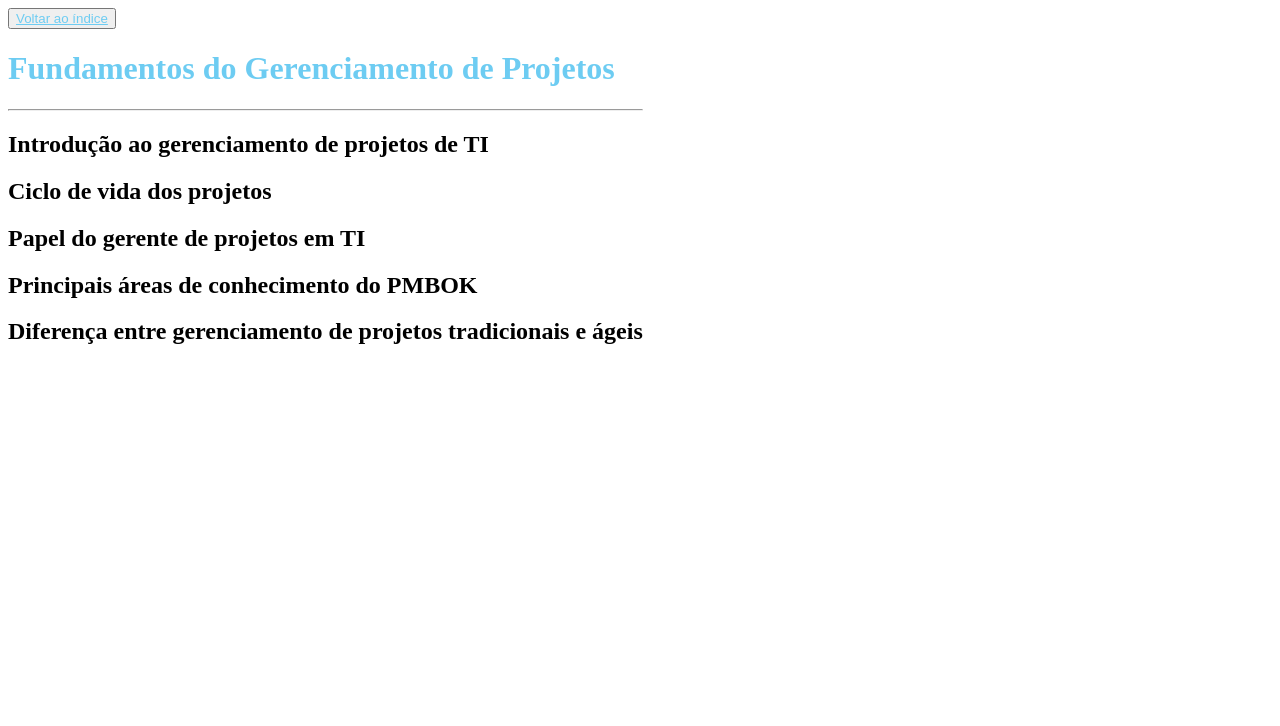
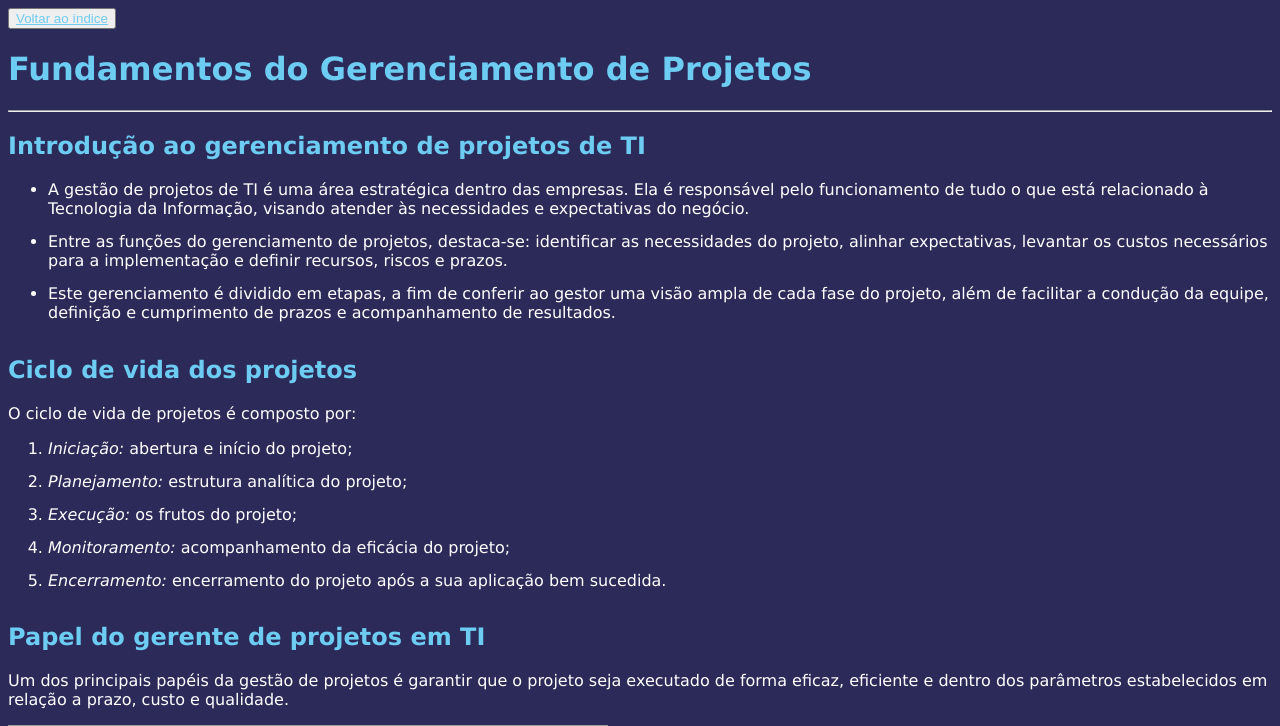
Before and after one commit to gabrel-dias/Web, a PHP site: page /modulo_1.html in a window 1280 px wide. Shown: the top 726 px of the page. Before the commit the page ends 344 px from the top, so only its background shows below. Run offline with PHP 8.4, Linux system fonts and the light colour scheme; grey boxes are pictures that could not be loaded.

Commit message:
quase terminando o modulo_1

```diff
--- a/CDL/Trabalho Projetos de TI/modulo_1.html
+++ b/CDL/Trabalho Projetos de TI/modulo_1.html
@@ -12,9 +12,94 @@
     <hr />
 
     <h2>Introdução ao gerenciamento de projetos de TI</h2>
+    <ul>
+      <li>
+        A gestão de projetos de TI é uma área estratégica dentro das empresas.
+        Ela é responsável pelo funcionamento de tudo o que está relacionado à
+        Tecnologia da Informação, visando atender às necessidades e expectativas
+        do negócio.
+      </li>
+      <li>
+        Entre as funções do gerenciamento de projetos, destaca-se: identificar
+        as necessidades do projeto, alinhar expectativas, levantar os custos
+        necessários para a implementação e definir recursos, riscos e prazos.
+      </li>
+      <li>
+        Este gerenciamento é dividido em etapas, a fim de conferir ao gestor uma
+        visão ampla de cada fase do projeto, além de facilitar a condução da
+        equipe, definição e cumprimento de prazos e acompanhamento de
+        resultados.
+      </li>
+    </ul>
+
     <h2>Ciclo de vida dos projetos</h2>
+    <p>O ciclo de vida de projetos é composto por:</p>
+    <ol>
+      <li><em>Iniciação:</em> abertura e início do projeto;</li>
+      <li><em>Planejamento:</em> estrutura analítica do projeto;</li>
+      <li><em>Execução:</em> os frutos do projeto;</li>
+      <li><em>Monitoramento:</em> acompanhamento da eficácia do projeto;</li>
+      <li>
+        <em>Encerramento:</em> encerramento do projeto após a sua aplicação bem
+        sucedida.
+      </li>
+    </ol>
+
     <h2>Papel do gerente de projetos em TI</h2>
+    <p>
+      Um dos principais papéis da gestão de projetos é garantir que o projeto
+      seja executado de forma eficaz, eficiente e dentro dos parâmetros
+      estabelecidos em relação a prazo, custo e qualidade.
+    </p>
+    <img
+      src="https://midias.siteware.com.br/wp-content/uploads/2023/04/24163905/gestao-de-projetos-gestor-1024x1024.png"
+      alt="A mente de um gestor de projetos"
+      style="height: 600px; width: 600px"
+    />
+
     <h2>Principais áreas de conhecimento do PMBOK</h2>
+    <ul>
+      <li>
+        <em>Aquisições:</em> identifica os elementos necessários para a execução
+        do projeto;
+      </li>
+      <li>
+        <em>Comunicação:</em> garante que todos os envolvidos no projeto estejam
+        alinhados e as informações da sua execução;
+      </li>
+      <li>
+        <em>Custos:</em> informa as despesas necessárias para executar e
+        finalizar o projeto;
+      </li>
+      <li>
+        <em>Escopo:</em> define os objetivos, requisitos e entregas do projeto;
+      </li>
+      <li>
+        <em>Integração:</em> garante que todas as áreas estejam em conformidade
+        e que os objetivos do projeto tenham sentido entre si;
+      </li>
+      <li>
+        <em>Partes interessadas:</em> engaja os stakeholders no projeto, para
+        trazer apoio e diminuir as resistências;
+      </li>
+      <li>
+        <em>Qualidade:</em> define os critérios de qualide e projeto,
+        estipulando padrões e referências para as entregas;
+      </li>
+      <li>
+        <em>Recursos:</em> identifica, aloca e adquire todos os elementos, tanto
+        físicos quanto humanos, que são necessários para que o projeto seja
+        executado;
+      </li>
+      <li>
+        <em>Riscos:</em> prevê as situações futuras e cria planos de ação para
+        ações que podem impactar os projetos;
+      </li>
+      <li>
+        <em>Tempo:</em> assegura o cumprimento do prazo de entrega do projeto
+        que foi estipulado no cronograma do mesmo.
+      </li>
+    </ul>
     <h2>Diferença entre gerenciamento de projetos tradicionais e ágeis</h2>
   </body>
 </html>
--- a/CDL/Trabalho Projetos de TI/style.css
+++ b/CDL/Trabalho Projetos de TI/style.css
@@ -4,8 +4,14 @@
   font-family: Verdana, Geneva, Tahoma, sans-serif;
   color: white;
 }
+#modulo_1 {
+  background-color: #2c2a59;
+  font-family: Verdana, Geneva, Tahoma, sans-serif;
+  color: white;
+}
 
-h1 {
+h1,
+h2 {
   color: #6dccf2;
 }
 
@@ -24,6 +30,10 @@ a:hover {
 }
 
 footer {
-  padding: 10px;
+  padding: 14px;
   text-align: center;
 }
+
+li {
+  padding-bottom: 14px;
+}
```
